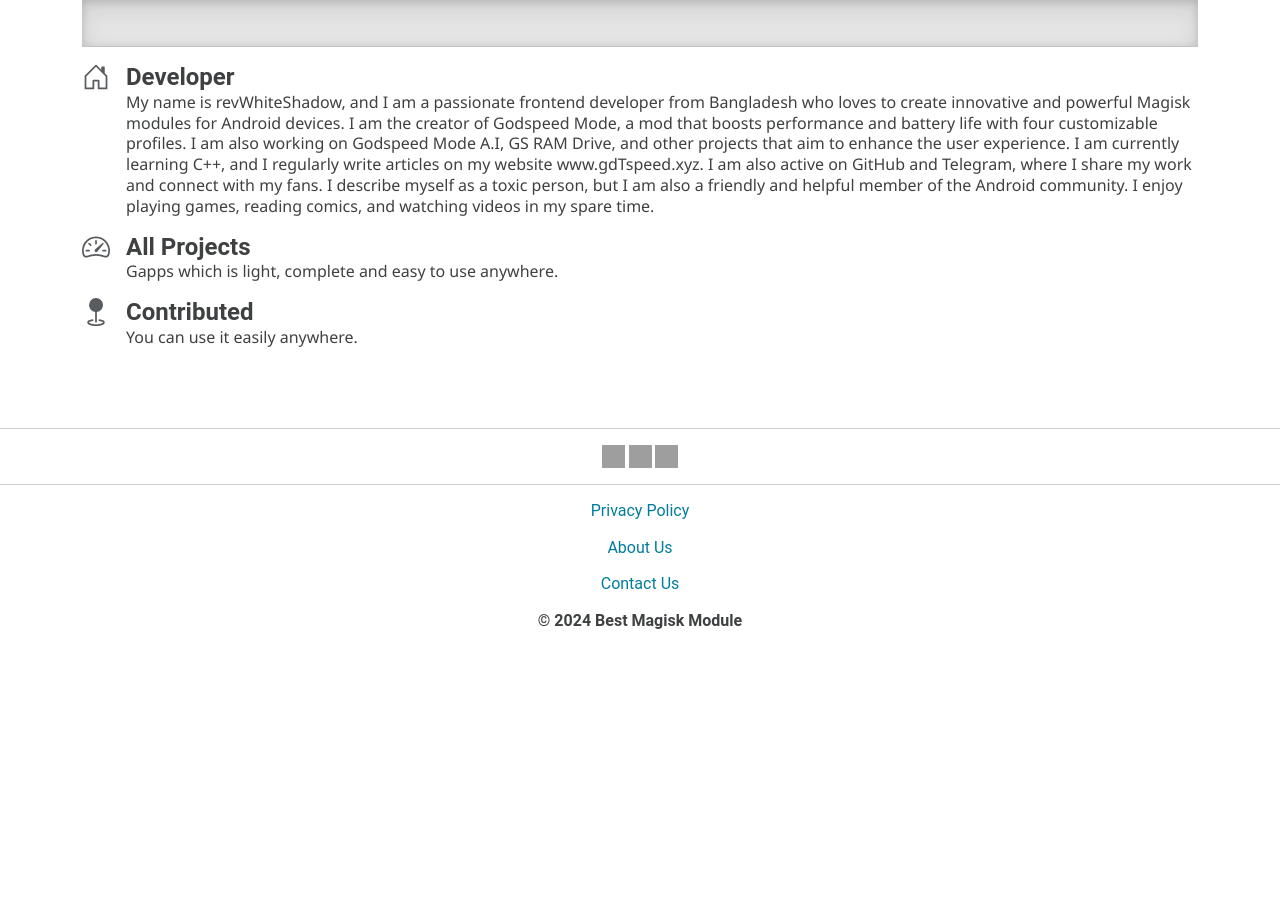
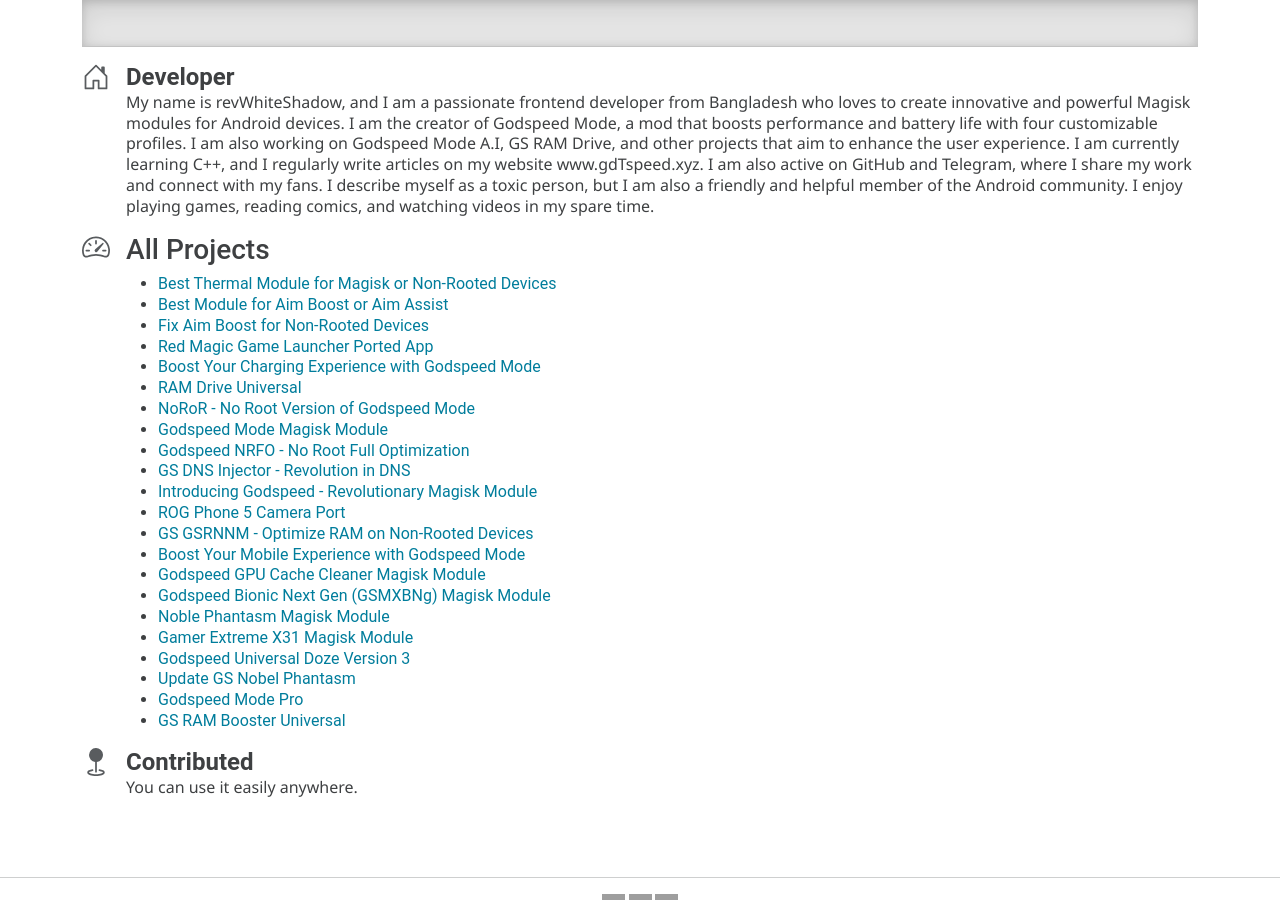
Before and after one commit to White9shadow/white9shadow.github.io, a Jekyll site: the page built from index.html, in a window 1280 px wide and 900 px high, scrolled down 485 px. Built offline with Jekyll 4.4.1, drawn with Linux system fonts in a browser that asks for light colours; some web fonts are replaced; before the commit the page ends 1133 px from its top, so only the background shows below that; grey boxes are pictures that could not be loaded.

Commit message:
Update index.html

```diff
--- a/index.html
+++ b/index.html
@@ -112,8 +112,29 @@
       <div class="col d-flex align-items-start">
         <svg class="bi text-muted flex-shrink-0 me-3" width="1.75em" height="1.75em"><use xlink:href="#speedometer2"/></svg>
         <div>
-          <h3 class="fw-bold mb-0 fs-4">All Projects</h3>
-          <p>Gapps which is light, complete and easy to use anywhere.</p>
+    <h3 class=“fw-bold mb-0 fs-4”>All Projects</h3>
+          <ul> <li><a href=“https://www.godtspeed.xyz/2023/08/best-thermal-module-for-magisk-or.html”>Best Thermal Module for Magisk or Non-Rooted Devices</a></li>
+            <li><a href=“https://www.godtspeed.xyz/2023/08/best-module-for-aim-boost-or-aim-assist.html”>Best Module for Aim Boost or Aim Assist</a></li>
+            <li><a href=“https://www.godtspeed.xyz/2023/08/fix-aim-boost-for-non-rooted-devices.html”>Fix Aim Boost for Non-Rooted Devices</a></li>
+            <li><a href=“https://www.godtspeed.xyz/2023/05/red-magic-game-launcher-ported-app.html”>Red Magic Game Launcher Ported App</a></li>
+            <li><a href=“https://www.godtspeed.xyz/2023/07/boost-your-charging-experience-with.html”>Boost Your Charging Experience with Godspeed Mode</a></li>
+            <li><a href=“https://www.godtspeed.xyz/2022/07/ram-dive-universal.html”>RAM Drive Universal</a></li>
+            <li><a href=“https://www.godtspeed.xyz/2023/06/noror-no-root-version-of-godspeed-mode.html”>NoRoR - No Root Version of Godspeed Mode</a></li>
+            <li><a href=“https://www.godtspeed.xyz/2022/09/godspeed-mode-magisk-module_20.html”>Godspeed Mode Magisk Module</a></li>
+            <li><a href=“https://www.godtspeed.xyz/2023/07/godspees-nrfo-no-root-full-optimization.html”>Godspeed NRFO - No Root Full Optimization</a></li>
+            <li><a href=“https://www.godtspeed.xyz/2023/06/gs-dns-injector-revolution-in-dns.html”>GS DNS Injector - Revolution in DNS</a></li>
+            <li><a href=“https://www.godtspeed.xyz/2023/06/introducing-godspeed-revolutionary.html”>Introducing Godspeed - Revolutionary Magisk Module</a></li>
+            <li><a href=“https://www.godtspeed.xyz/2023/06/enhance-your-mobile-photography-rog.html”>ROG Phone 5 Camera Port</a></li>
+            <li><a href=“https://www.godtspeed.xyz/2023/06/gs-gsrnnm-optimize-ram-on-non-rooted.html”>GS GSRNNM - Optimize RAM on Non-Rooted Devices</a></li>
+            <li><a href=“https://www.godtspeed.xyz/2023/05/boost-your-mobile-experience-with.html”>Boost Your Mobile Experience with Godspeed Mode</a></li>
+            <li><a href=“https://www.godtspeed.xyz/2023/04/godspeed-gpu-cache-cleaner-magisk-module.html”>Godspeed GPU Cache Cleaner Magisk Module</a></li>
+            <li><a href=“https://www.godtspeed.xyz/2022/11/godspeed-bionic-next-gen-gsmxbng-magisk.html”>Godspeed Bionic Next Gen (GSMXBNg) Magisk Module</a></li>
+            <li><a href=“https://www.godtspeed.xyz/2022/09/noble-phantasm-magisk-module.html”>Noble Phantasm Magisk Module</a></li>
+            <li><a href=“https://www.godtspeed.xyz/2022/09/gamer-extreme-x31-magisk-module.html”>Gamer Extreme X31 Magisk Module</a></li>
+            <li><a href=“https://www.godtspeed.xyz/2022/08/godspeed-universal-doze-version-3.html”>Godspeed Universal Doze Version 3</a></li>
+            <li><a href=“https://www.godtspeed.xyz/2022/08/update-gs-nobel-phantasm.html”>Update GS Nobel Phantasm</a></li>
+            <li><a href=“https://www.godtspeed.xyz/2022/08/blog-post.html”>Godspeed Mode Pro</a></li>
+            <li><a href=“https://www.godtspeed.xyz/2022/07/gs-ram-booster-universal.html”>GS RAM Booster Universal</a></li> </ul>
         </div>
       </div>
 
```
